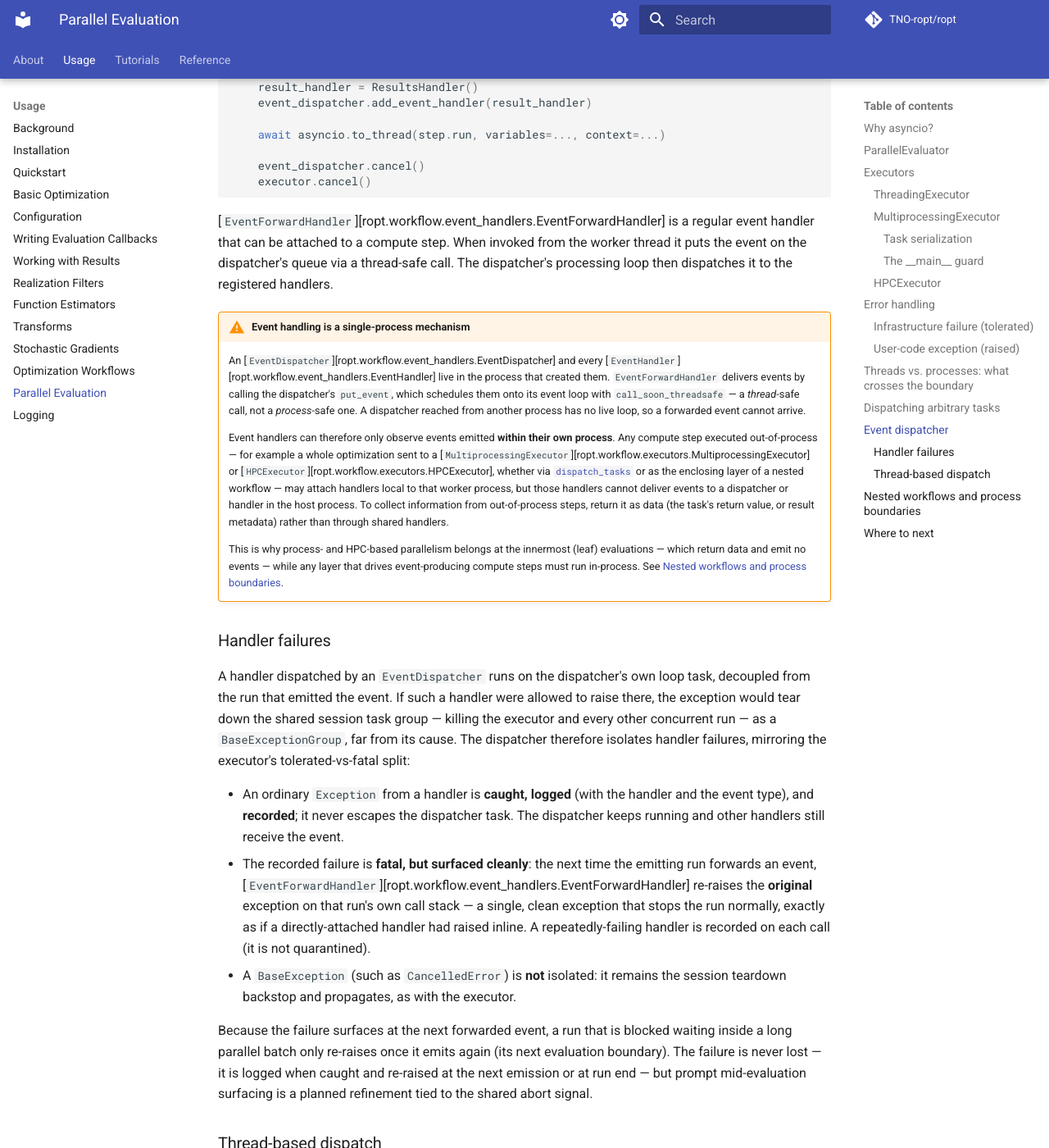
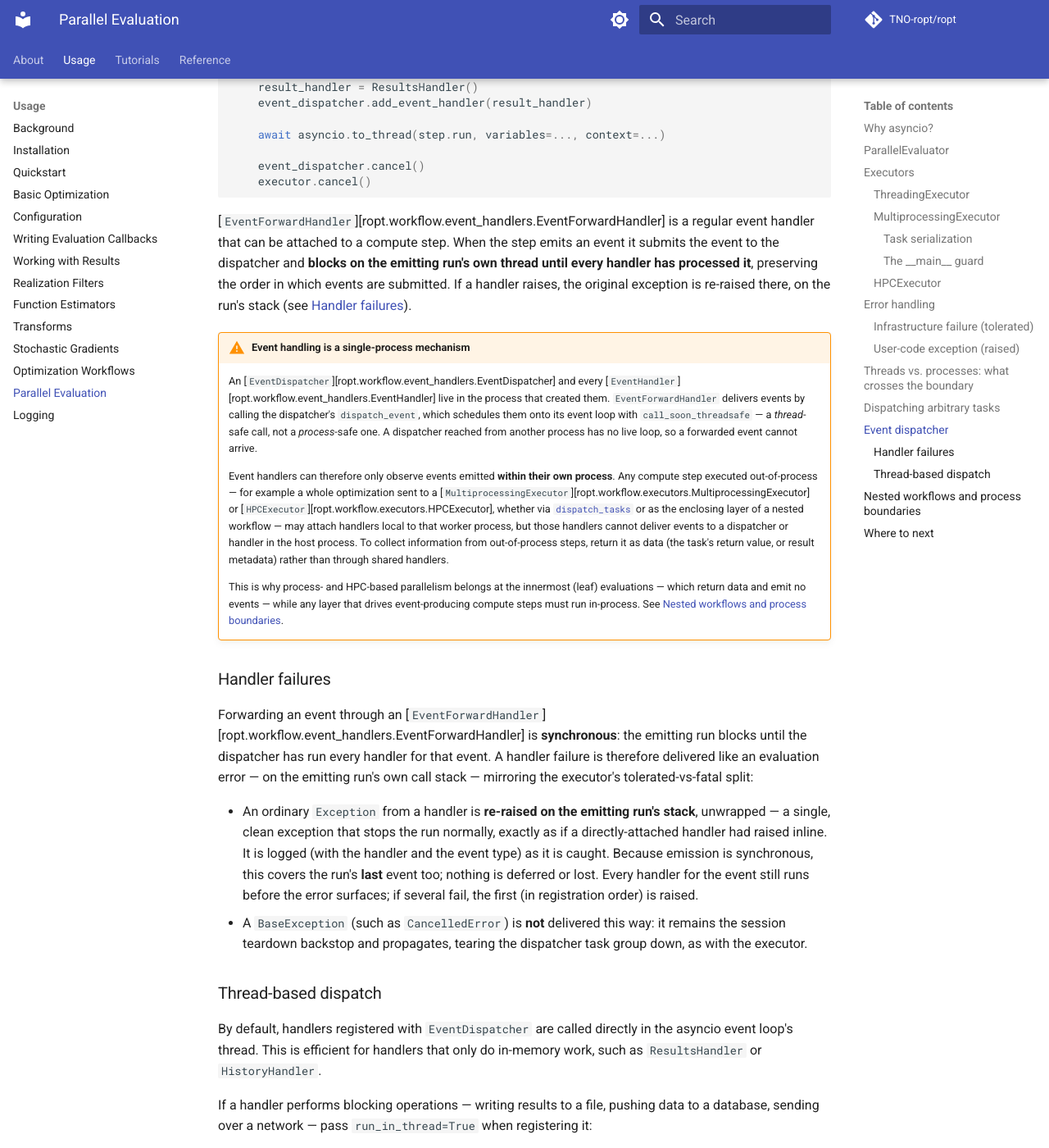
Before and after one commit to TNO-ropt/ropt, an MkDocs documentation site: the page built from docs/usage/parallel.md, in a window 1280 px wide and 1400 px high, scrolled down 9269 px. Shown: the whole window at 82% size. Built offline with MkDocs 1.6.1 and Material for MkDocs 9.7.7, drawn with Linux system fonts in a browser that asks for light colours; comment, search, counter and statistics services are not loaded; the version menu is left out.

Commit message:
Improve shared handler code

````diff
--- a/docs/usage/parallel.md
+++ b/docs/usage/parallel.md
@@ -426,18 +426,19 @@ async with asyncio.TaskGroup() as tg:
 ```
 
 [`EventForwardHandler`][ropt.workflow.event_handlers.EventForwardHandler] is a
-regular event handler that can be attached to a compute step. When invoked from
-the worker thread it puts the event on the dispatcher's queue via a thread-safe
-call. The dispatcher's processing loop then dispatches it to the registered
-handlers.
+regular event handler that can be attached to a compute step. When the step
+emits an event it submits the event to the dispatcher and **blocks on the
+emitting run's own thread until every handler has processed it**, preserving the
+order in which events are submitted. If a handler raises, the original exception
+is re-raised there, on the run's stack (see [Handler failures](#handler-failures)).
 
 !!! warning "Event handling is a single-process mechanism"
 
     An [`EventDispatcher`][ropt.workflow.event_handlers.EventDispatcher] and
     every [`EventHandler`][ropt.workflow.event_handlers.EventHandler] live in
     the process that created them. `EventForwardHandler` delivers events by
-    calling the dispatcher's `put_event`, which schedules them onto its event
-    loop with `call_soon_threadsafe` — a *thread*-safe call, not a
+    calling the dispatcher's `dispatch_event`, which schedules them onto its
+    event loop with `call_soon_threadsafe` — a *thread*-safe call, not a
     *process*-safe one. A dispatcher reached from another process has no live
     loop, so a forwarded event cannot arrive.
 
@@ -460,31 +461,23 @@ handlers.
 
 ### Handler failures
 
-A handler dispatched by an `EventDispatcher` runs on the dispatcher's own loop
-task, decoupled from the run that emitted the event. If such a handler were
-allowed to raise there, the exception would tear down the shared session task
-group — killing the executor and every other concurrent run — as a
-`BaseExceptionGroup`, far from its cause. The dispatcher therefore isolates
-handler failures, mirroring the executor's tolerated-vs-fatal split:
+Forwarding an event through an
+[`EventForwardHandler`][ropt.workflow.event_handlers.EventForwardHandler] is
+**synchronous**: the emitting run blocks until the dispatcher has run every
+handler for that event. A handler failure is therefore delivered like an
+evaluation error — on the emitting run's own call stack — mirroring the
+executor's tolerated-vs-fatal split:
 
-- An ordinary `Exception` from a handler is **caught, logged** (with the handler
-  and the event type), and **recorded**; it never escapes the dispatcher task.
-  The dispatcher keeps running and other handlers still receive the event.
-- The recorded failure is **fatal, but surfaced cleanly**: the next time the
-  emitting run forwards an event,
-  [`EventForwardHandler`][ropt.workflow.event_handlers.EventForwardHandler]
-  re-raises the **original** exception on that run's own call stack — a single,
-  clean exception that stops the run normally, exactly as if a directly-attached
-  handler had raised inline. A repeatedly-failing handler is recorded on each
-  call (it is not quarantined).
-- A `BaseException` (such as `CancelledError`) is **not** isolated: it remains
-  the session teardown backstop and propagates, as with the executor.
-
-Because the failure surfaces at the next forwarded event, a run that is blocked
-waiting inside a long parallel batch only re-raises once it emits again (its next
-evaluation boundary). The failure is never lost — it is logged when caught and
-re-raised at the next emission or at run end — but prompt mid-evaluation
-surfacing is a planned refinement tied to the shared abort signal.
+- An ordinary `Exception` from a handler is **re-raised on the emitting run's
+  stack**, unwrapped — a single, clean exception that stops the run normally,
+  exactly as if a directly-attached handler had raised inline. It is logged
+  (with the handler and the event type) as it is caught. Because emission is
+  synchronous, this covers the run's **last** event too; nothing is deferred or
+  lost. Every handler for the event still runs before the error surfaces; if
+  several fail, the first (in registration order) is raised.
+- A `BaseException` (such as `CancelledError`) is **not** delivered this way: it
+  remains the session teardown backstop and propagates, tearing the dispatcher
+  task group down, as with the executor.
 
 ### Thread-based dispatch
 
````
Also changed, not shown: docs/usage/workflows.md (+6 -7 lines), 4 other files.
